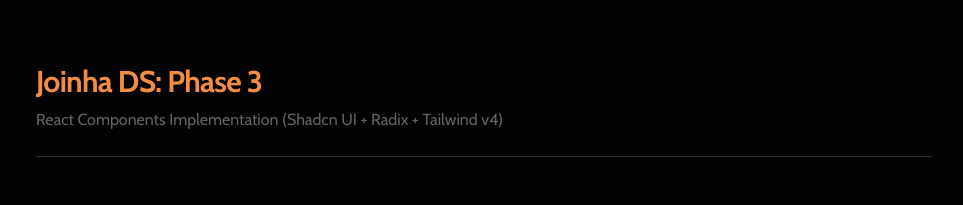
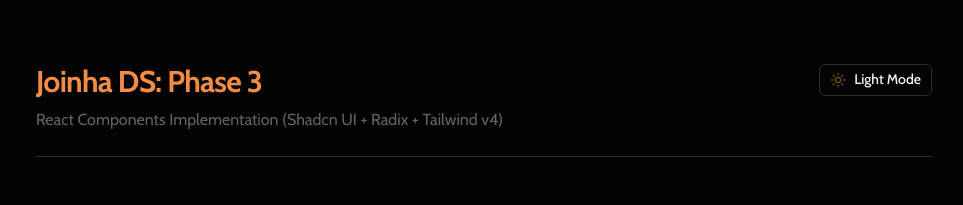
Before and after one commit to jeffdomingos/Joinha_DS, a React (Vite) app: page / in a window 1280 px wide. Shown: the top 205 px of the page, without its empty margins (156-1119 px from the left). Built offline with nearby package versions, Linux system fonts and the light colour scheme.

Commit message:
feat(ui): add Dark/Light mode toggle in Kitchen Sink and calibrate highlight & border gradient visibility

```diff
--- a/src/App.tsx
+++ b/src/App.tsx
@@ -39,14 +39,25 @@ import {
 } from "@/components/ui/alert-dialog"
 import { Toaster } from "@/components/ui/sonner"
 import { toast } from "sonner"
-import { MoreHorizontal, Download, Trash, FileEdit, Settings, CheckCircle2, AlertTriangle, Info, AlertCircle, Sparkles } from "lucide-react"
+import { MoreHorizontal, Download, Trash, FileEdit, Settings, CheckCircle2, AlertTriangle, Info, AlertCircle, Sparkles, Sun, Moon } from "lucide-react"
 import { cn } from "@/lib/utils"
 
 function App() {
+  const [theme, setTheme] = useState<"dark" | "light">("dark")
   const [hasHighlight, setHasHighlight] = useState(false)
   const [hasGradientBorder, setHasGradientBorder] = useState(true)
   const [hasElevation, setHasElevation] = useState(true)
   const [hasGlow, setHasGlow] = useState(false)
+
+  const toggleTheme = () => {
+    const nextTheme = theme === "dark" ? "light" : "dark"
+    setTheme(nextTheme)
+    if (nextTheme === "light") {
+      document.documentElement.classList.add("light")
+    } else {
+      document.documentElement.classList.remove("light")
+    }
+  }
 
   const activeClasses = cn(
     "flex flex-col gap-(--tc-form-stack-gap) surface-card surface-panel p-(--tc-card-p) transition-all duration-200",
@@ -59,11 +70,29 @@ function App() {
   return (
     <div className="min-h-screen bg-background text-foreground p-8 md:p-12 lg:p-16 flex justify-center">
       <div className="w-full max-w-4xl space-y-12">
-        <header className="border-b border-border pb-6">
-          <h1 className="text-3xl font-bold tracking-tight">Joinha DS: Phase 3</h1>
-          <p className="text-muted-foreground mt-2">
-            React Components Implementation (Shadcn UI + Radix + Tailwind v4)
-          </p>
+        <header className="border-b border-border pb-6 flex items-start justify-between">
+          <div>
+            <h1 className="text-3xl font-bold tracking-tight">Joinha DS: Phase 3</h1>
+            <p className="text-muted-foreground mt-2">
+              React Components Implementation (Shadcn UI + Radix + Tailwind v4)
+            </p>
+          </div>
+          <Button
+            variant="outline"
+            size="sm"
+            onClick={toggleTheme}
+            className="flex items-center gap-2 cursor-pointer"
+          >
+            {theme === "dark" ? (
+              <>
+                <Sun className="w-4 h-4 text-warning" /> Light Mode
+              </>
+            ) : (
+              <>
+                <Moon className="w-4 h-4 text-primary" /> Dark Mode
+              </>
+            )}
+          </Button>
         </header>
 
         {/* Surface & Lighting Lab / Playground */}
--- a/src/index.css
+++ b/src/index.css
@@ -123,7 +123,7 @@
 
 @layer utilities {
   .surface-highlight {
-    box-shadow: inset 1px 1px 0 0 oklch(100% 0 0 / 0.04);
+    box-shadow: inset 1px 1px 0 0 oklch(100% 0 0 / 0.12);
   }
 
   .border-gradient-subtle {
@@ -135,7 +135,7 @@
     inset: 0;
     border-radius: inherit;
     padding: 1px;
-    background: linear-gradient(135deg, oklch(100% 0 0 / 0.05), transparent 60%);
+    background: linear-gradient(135deg, oklch(100% 0 0 / 0.22), transparent 50%);
     -webkit-mask: linear-gradient(#fff 0 0) content-box, linear-gradient(#fff 0 0);
     -webkit-mask-composite: xor;
     mask-composite: exclude;
```
